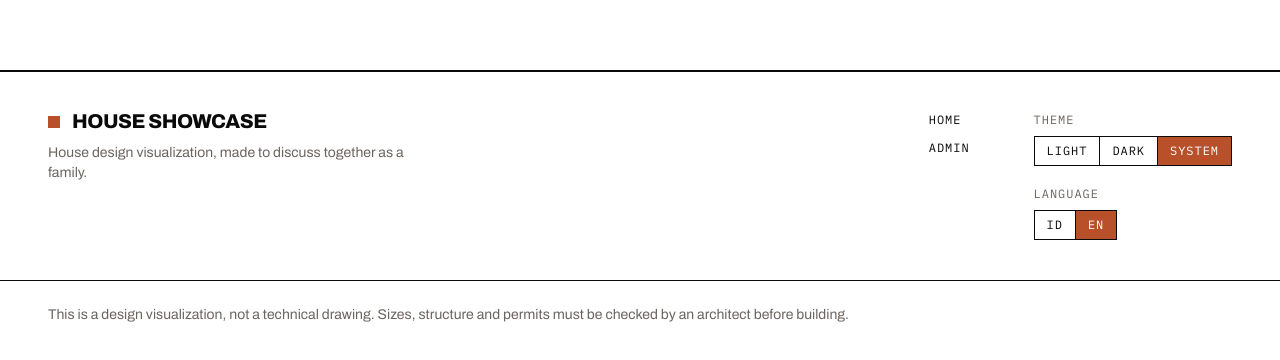
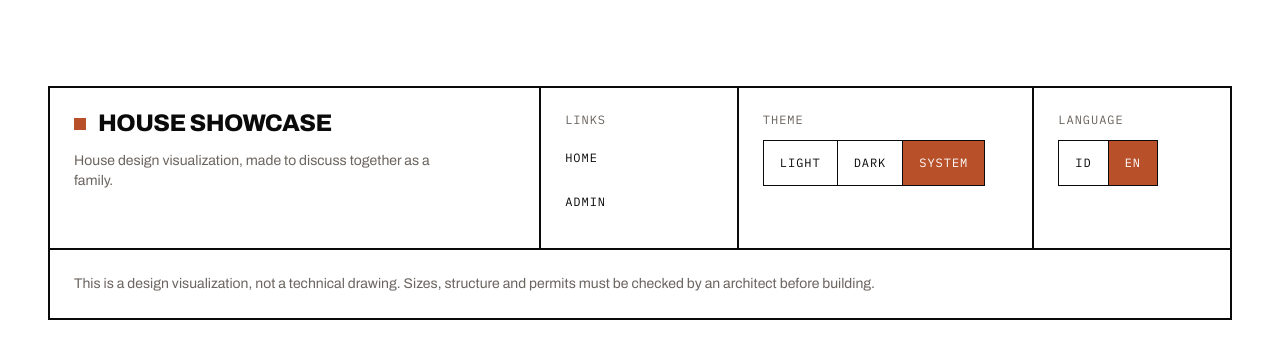
Before and after one commit to fathun12/house-showcase, a Next.js app: page /en in a window 1280 px wide. Shown: the part 244-604 px from the top of the page. Built offline with nearby package versions, Linux system fonts and the light colour scheme; no server answers; the database is empty.

Commit message:
feat: title-block footer, 44px segmented controls

```diff
--- a/src/ui/primitives/Segmented.tsx
+++ b/src/ui/primitives/Segmented.tsx
@@ -38,7 +38,7 @@ export function Segmented<T extends string>({
             disabled={disabled}
             onClick={() => onChange(option.value)}
             className={cn(
-              "label cursor-pointer border-l border-foreground px-3 py-1.5 transition-colors first:border-l-0 disabled:cursor-wait",
+              "label flex min-h-11 cursor-pointer items-center border-l border-foreground px-4 transition-colors first:border-l-0 disabled:cursor-wait",
               active
                 ? "bg-accent text-accent-ink"
                 : "bg-background text-foreground hover:bg-surface",
--- a/src/ui/public/SiteFooter.tsx
+++ b/src/ui/public/SiteFooter.tsx
@@ -3,6 +3,9 @@ import { Link } from "@/lib/i18n/navigation";
 import { LocaleSwitch } from "@/ui/shared/LocaleSwitch";
 import { ThemeSwitch } from "@/ui/shared/ThemeSwitch";
 
+/** Closes the page like the title block of a drawing sheet: one framed box cut into cells.
+ *  The box is the line color and the cells are the page color, so a 2 px gap draws every
+ *  divider by itself, in any layout. */
 export function SiteFooter() {
   const t = useTranslations("public.footer");
   const tHeader = useTranslations("public.header");
@@ -10,39 +13,47 @@ export function SiteFooter() {
   const tLanguage = useTranslations("common.language");
 
   return (
-    <footer className="mt-12 border-t-2 border-foreground">
-      <div className="gutter mx-auto grid max-w-page gap-10 py-10 md:grid-cols-[1fr_auto_auto] md:gap-16">
-        <div className="max-w-sm">
+    <footer className="gutter mx-auto mt-16 max-w-page pb-8">
+      <div className="grid gap-0.5 border-2 border-foreground bg-foreground md:grid-cols-2 lg:grid-cols-[5fr_2fr_3fr_2fr]">
+        <div className="bg-background p-6">
           <p className="flex items-center gap-3">
             <span aria-hidden className="size-3 bg-accent" />
-            <span className="heading text-xl">{tHeader("home")}</span>
+            <span className="heading text-2xl">{tHeader("home")}</span>
           </p>
-          <p className="mt-3 text-sm text-muted">{t("about")}</p>
+          <p className="mt-4 max-w-sm text-sm text-muted">{t("about")}</p>
         </div>
 
-        <nav aria-label={t("links")} className="label flex flex-col gap-3">
-          <Link href="/" className="hover:text-accent">
+        <nav aria-label={t("links")} className="bg-background p-6">
+          <p className="label text-muted">{t("links")}</p>
+          <ul className="label mt-2 flex flex-col">
+            <li>
+              <Link href="/" className="flex min-h-11 items-center hover:text-accent">
                 {t("home")}
               </Link>
-          <Link href="/admin" className="hover:text-accent">
+            </li>
+            <li>
+              <Link href="/admin" className="flex min-h-11 items-center hover:text-accent">
                 {t("admin")}
               </Link>
+            </li>
+          </ul>
         </nav>
 
-        <div className="flex flex-col gap-5">
-          <div className="flex flex-col gap-2">
+        <div className="bg-background p-6">
           <p className="label text-muted">{tTheme("label")}</p>
+          <div className="mt-3">
             <ThemeSwitch />
           </div>
-          <div className="flex flex-col gap-2">
+        </div>
+
+        <div className="bg-background p-6">
           <p className="label text-muted">{tLanguage("label")}</p>
+          <div className="mt-3">
             <LocaleSwitch />
           </div>
         </div>
-      </div>
 
-      <div className="border-t border-foreground">
-        <p className="gutter mx-auto max-w-page py-6 text-sm text-muted">
+        <p className="bg-background p-6 text-sm text-muted md:col-span-2 lg:col-span-4">
           {t("disclaimer")}
         </p>
       </div>
```
Lines whose indentation alone changed are shown as unchanged.
